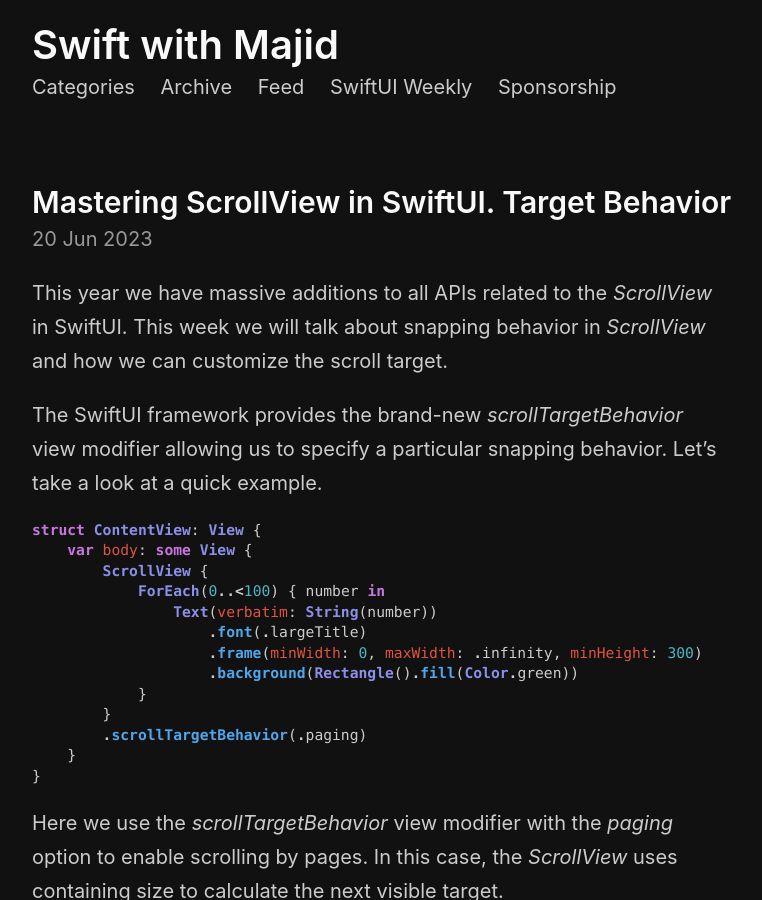
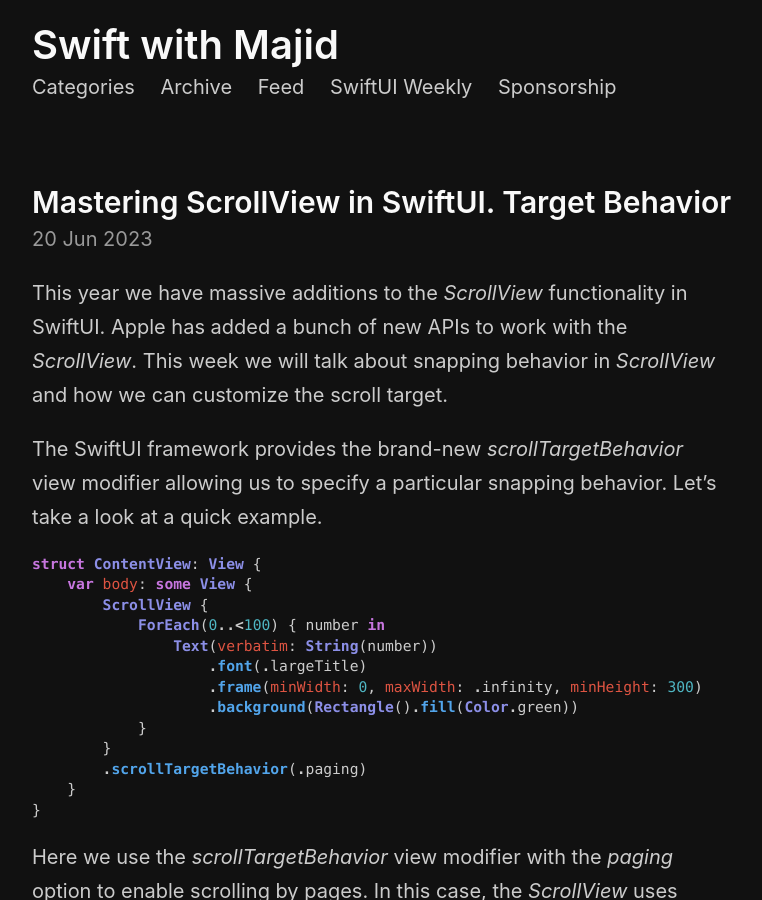
Before and after one commit to mecid/mecid.github.io, a Jekyll site: the page built from _posts/2023-06-20-mastering-scrollview-in-swiftui-target-behavior.md, in a window 1280 px wide and 900 px high. Shown: the whole window, without its empty margins (258-1020 px from the left). Built offline with Jekyll 4.4.1, drawn with Linux system fonts in a browser that asks for light colours.

Commit message:
scroll target intro improved

```diff
--- a/_posts/2023-06-20-mastering-scrollview-in-swiftui-target-behavior.md
+++ b/_posts/2023-06-20-mastering-scrollview-in-swiftui-target-behavior.md
@@ -5,7 +5,7 @@
 image: /public/scroll-transition.png
 ---
 
-This year we have massive additions to all APIs related to the *ScrollView* in SwiftUI. This week we will talk about snapping behavior in *ScrollView* and how we can customize the scroll target.
+This year we have massive additions to the *ScrollView* functionality in SwiftUI. Apple has added a bunch of new APIs to work with the *ScrollView*. This week we will talk about snapping behavior in *ScrollView* and how we can customize the scroll target.
 
 {% include friends.html %}
 
```
